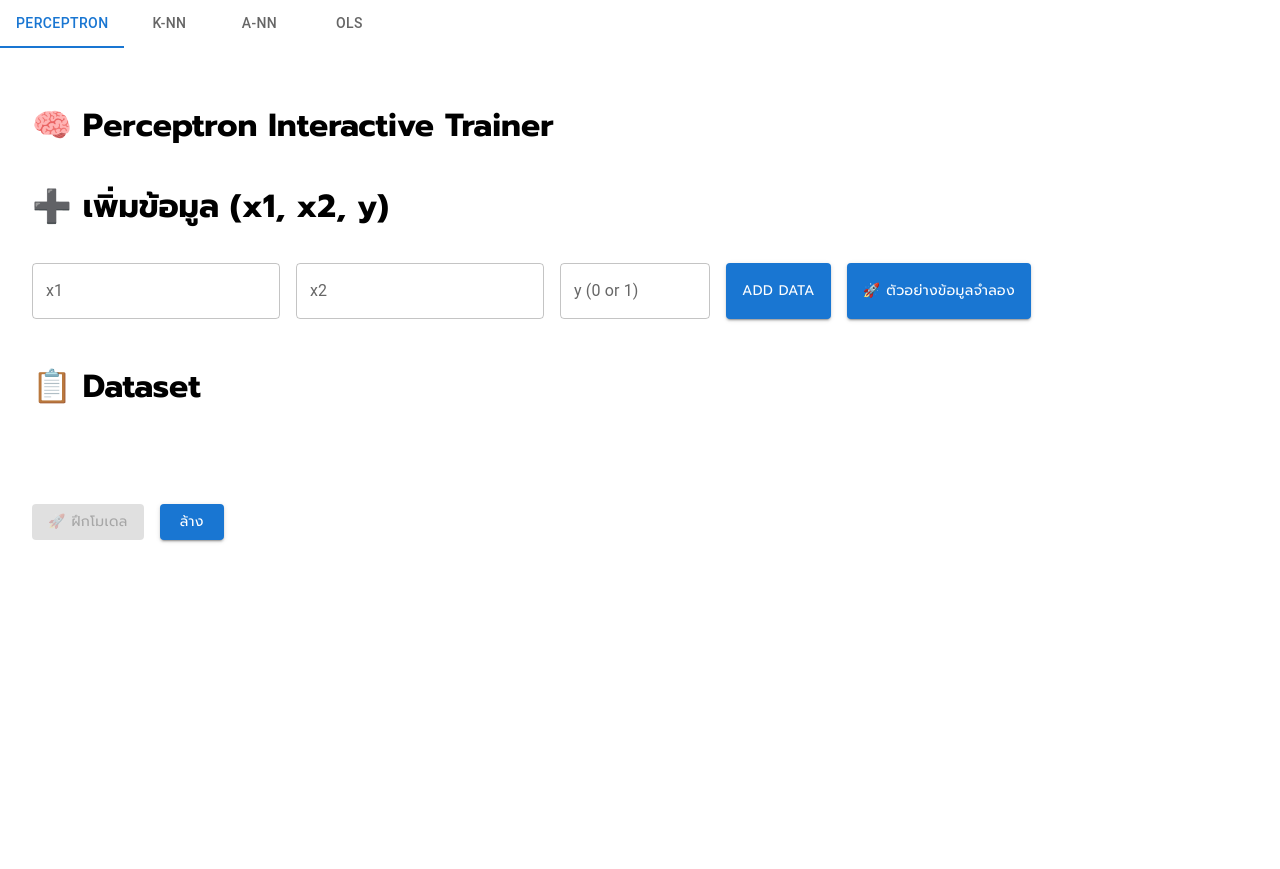
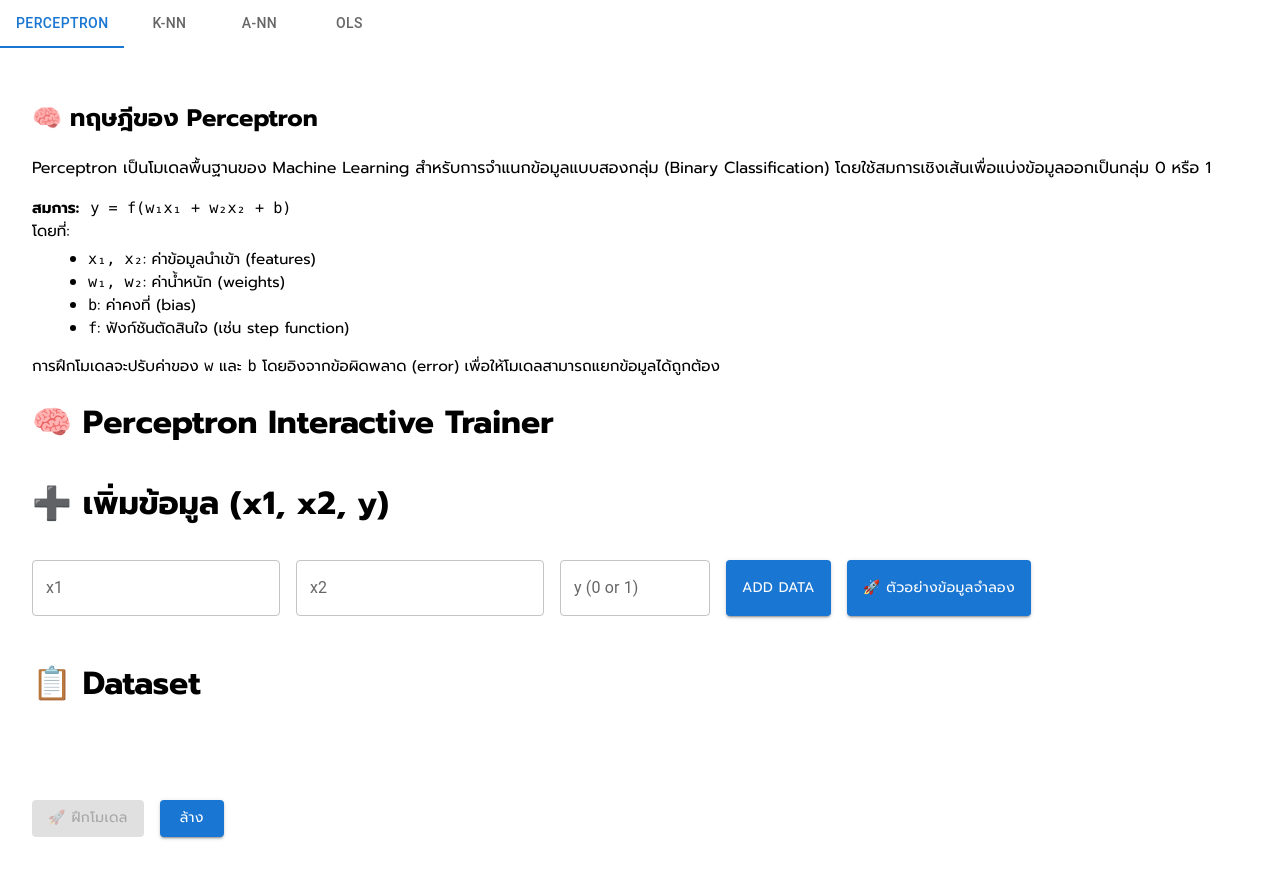
Before and after one commit to NateeSaetae/WebAIDemo, a React (Create React App) app in the folder web-ai-demo/: page / in a window 1280 px wide. Before the commit the page ends 800 px from the top, so only its background shows below. Built offline with nearby package versions, Linux system fonts and the light colour scheme.

Commit message:
testing info

```diff
--- a/web-ai-demo/src/AI_Models/displayPerceptron.js
+++ b/web-ai-demo/src/AI_Models/displayPerceptron.js
@@ -81,6 +81,29 @@ export default function DisplayPerceptron() {
 
       return (
         <div style={{ padding: '2rem', fontFamily: 'Prompt', fontWeight: 400 }}>
+          <Box className="bg-yellow-50 border rounded p-4 mb-6" sx={{ fontFamily: 'Prompt' }}>
+  <h2 className="text-xl font-bold text-blue-800">🧠 ทฤษฎีของ Perceptron</h2>
+  <p style={{ fontSize: '1rem', marginTop: '0.5rem' }}>
+    Perceptron เป็นโมเดลพื้นฐานของ Machine Learning สำหรับการจำแนกข้อมูลแบบสองกลุ่ม (Binary Classification)
+    โดยใช้สมการเชิงเส้นเพื่อแบ่งข้อมูลออกเป็นกลุ่ม 0 หรือ 1
+  </p>
+  <p style={{ fontSize: '0.95rem', marginTop: '0.5rem' }}>
+    <strong>สมการ:</strong> &nbsp;
+    <code>y = f(w₁x₁ + w₂x₂ + b)</code>
+    <br />
+    โดยที่:
+    <ul style={{ marginLeft: '1rem', marginTop: '0.3rem' }}>
+      <li><code>x₁, x₂</code>: ค่าข้อมูลนำเข้า (features)</li>
+      <li><code>w₁, w₂</code>: ค่าน้ำหนัก (weights)</li>
+      <li><code>b</code>: ค่าคงที่ (bias)</li>
+      <li><code>f</code>: ฟังก์ชันตัดสินใจ (เช่น step function)</li>
+    </ul>
+  </p>
+  <p style={{ fontSize: '0.95rem', marginTop: '0.5rem' }}>
+    การฝึกโมเดลจะปรับค่าของ <code>w</code> และ <code>b</code> โดยอิงจากข้อผิดพลาด (error) เพื่อให้โมเดลสามารถแยกข้อมูลได้ถูกต้อง
+  </p>
+</Box>
+
           <h1>🧠 Perceptron Interactive Trainer</h1>
 
           <h3 style={{ fontSize: '2rem'}}>➕ เพิ่มข้อมูล (x1, x2, y)</h3>
```
